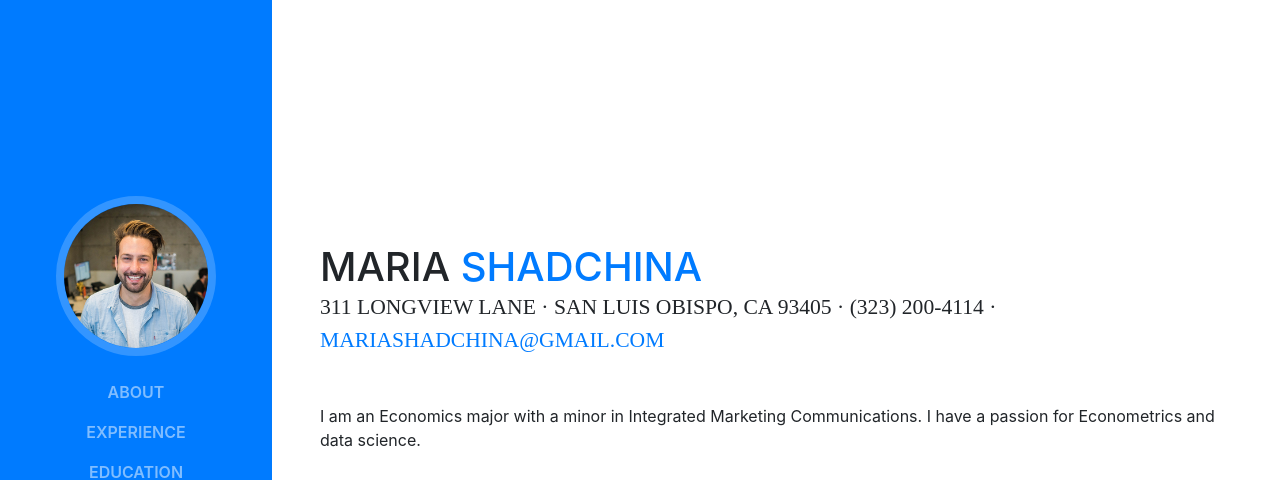
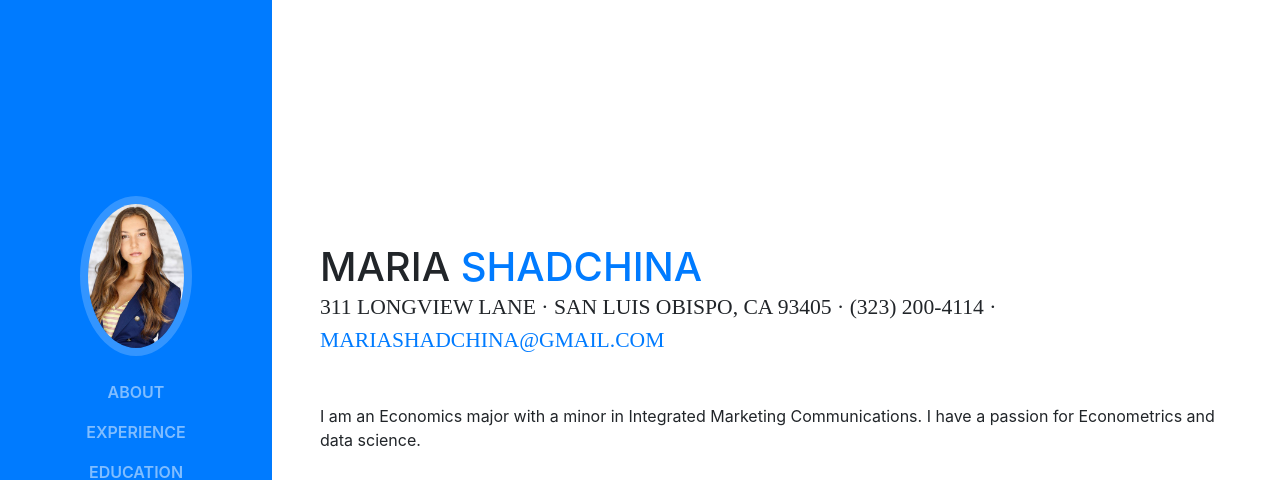
Before and after one commit to mshadchi/mshadchi.github.io, a website with bundled scripts: page index.html in a window 1280 px wide. Shown: the top 480 px of the page. Built offline with nearby package versions, Linux system fonts and the light colour scheme; a web font is replaced by a local one.

Commit message:
added pic

```diff
--- a/index.html
+++ b/index.html
@@ -31,7 +31,7 @@
       <a class="navbar-brand js-scroll-trigger" href="#page-top">
         <span class="d-block d-lg-none">Start Bootstrap</span>
         <span class="d-none d-lg-block">
-          <img class="img-fluid img-profile rounded-circle mx-auto mb-2" src="img/profile.jpg" alt="">
+          <img class="img-fluid img-profile rounded-circle mx-auto mb-2" src="img/profpic.jpg" alt="">
         </span>
       </a>
       <button class="navbar-toggler" type="button" data-toggle="collapse" data-target="#navbarSupportedContent" aria-controls="navbarSupportedContent" aria-expanded="false" aria-label="Toggle navigation">
```
Also changed, not shown: img/profpic.jpg (added).
